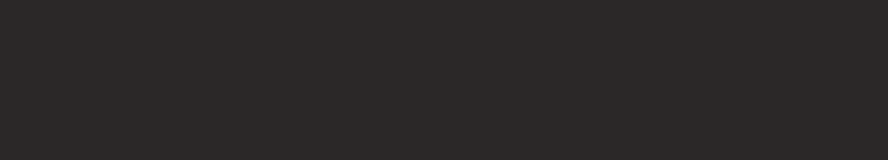
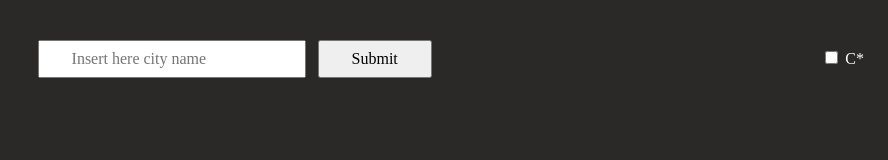
Before and after one commit to alex2323official/WeatherApp, a website built with Vite: page index.html in a window 1280 px wide. Shown: the whole page, without its empty margins (392-1280 px from the left). Built offline with nearby package versions, Linux system fonts and the light colour scheme.

Commit message:
Added HTML structure for header + css

```diff
--- a/Styles/css_appmain.css
+++ b/Styles/css_appmain.css
@@ -1,3 +1,39 @@
 body {
   background-color: rgb(43, 40, 40);
+  width: 100%;
+  color: white;
+  font-size: 1rem;
 }
+
+/* Header */
+.header {
+  width: 100%;
+  padding: 2rem 2rem;
+  display: flex;
+  justify-content: space-between;
+  align-items: center;
+}
+
+/* Header: Form */
+.header__form {
+  margin: 0 auto;
+}
+
+#inputCity {
+  padding: 0.5rem 2rem;
+}
+
+#inputCityBtn {
+  margin-left: 0.5rem;
+  padding: 0.5rem 2rem;
+}
+
+/* Header: Switch */
+.header__switch-container {
+}
+
+#switchUnits {
+}
+
+.header__switch-temp-unit {
+}
--- a/index.html
+++ b/index.html
@@ -7,6 +7,21 @@
     <title>Weather App</title>
   </head>
   <body>
+    <header class="header">
+      <form action="#" class="header__form">
+        <input
+          type="text"
+          name="inputCity"
+          id="inputCity"
+          placeholder="Insert here city name"
+        />
+        <button type="button" id="inputCityBtn">Submit</button>
+      </form>
+      <div class="header__switch-container">
+        <input type="checkbox" name="switchUnits" id="switchUnits" />
+        <span class="header__switch-temp-unit">C*</span>
+      </div>
+    </header>
     <script type="module" src="/main.js"></script>
   </body>
 </html>
```
